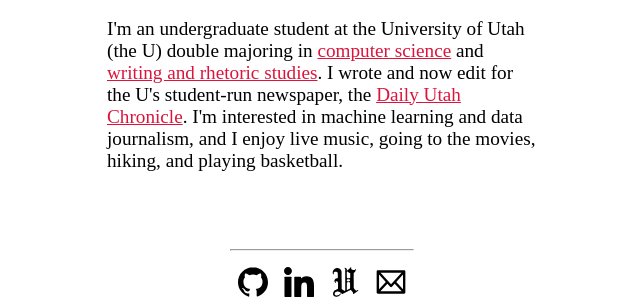
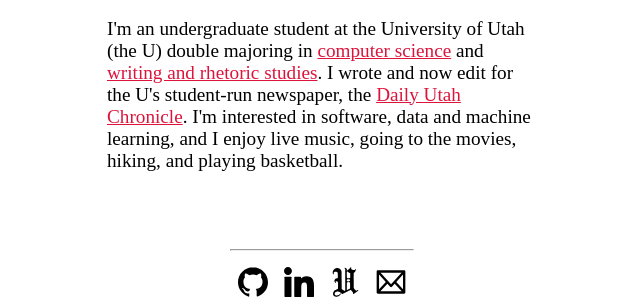
Before and after one commit to parkerdunnisfun/parkerdunnisfun.github.io, a Jekyll site: the page built from docs/about.md, in a window 1280 px wide. Shown: the part 345-644 px from the top of the page, without its empty margins (318-958 px from the left). Built offline with Jekyll 4.4.1, drawn with Linux system fonts in a browser that asks for light colours.

Commit message:
adjusted 'about' page

```diff
--- a/docs/about.md
+++ b/docs/about.md
@@ -10,6 +10,6 @@ permalink: /about/
   <p>I'm an undergraduate student at the University of Utah (the U) double majoring in <a href="https://www.cs.utah.edu/">computer science</a> and
   <a href="https://writing.utah.edu/">writing and rhetoric studies</a>.
   I wrote and now edit for the U's student-run newspaper, the <a href="https://dailyutahchronicle.com/">Daily Utah Chronicle</a>.
-  I'm interested in machine learning and data journalism, and I enjoy live music, going to the movies, hiking, and playing basketball.
+  I'm interested in software, data and machine learning, and I enjoy live music, going to the movies, hiking, and playing basketball.
   </p>
 </div>
```
Also changed, not shown: docs/assets/CS3505/.devcontainer/devcontainer.json (added, +33 -0 lines), 4 other files.
